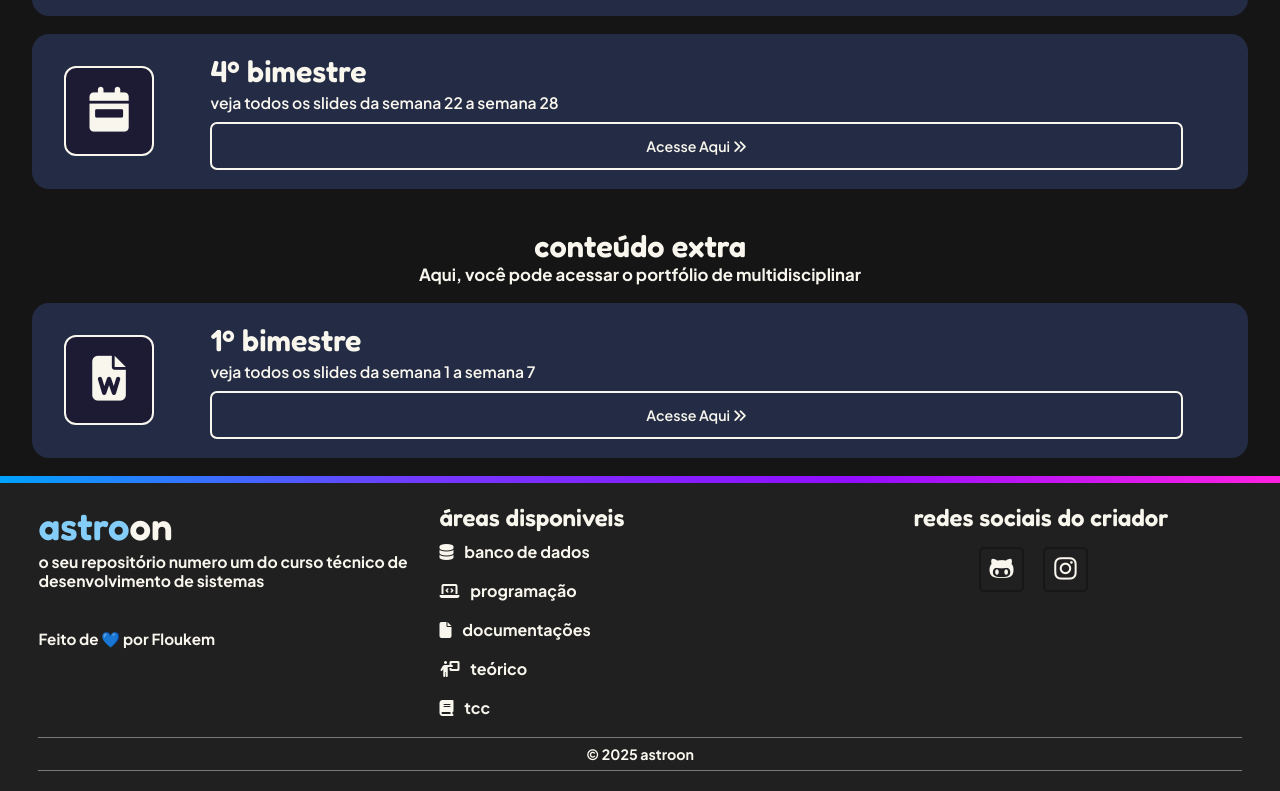
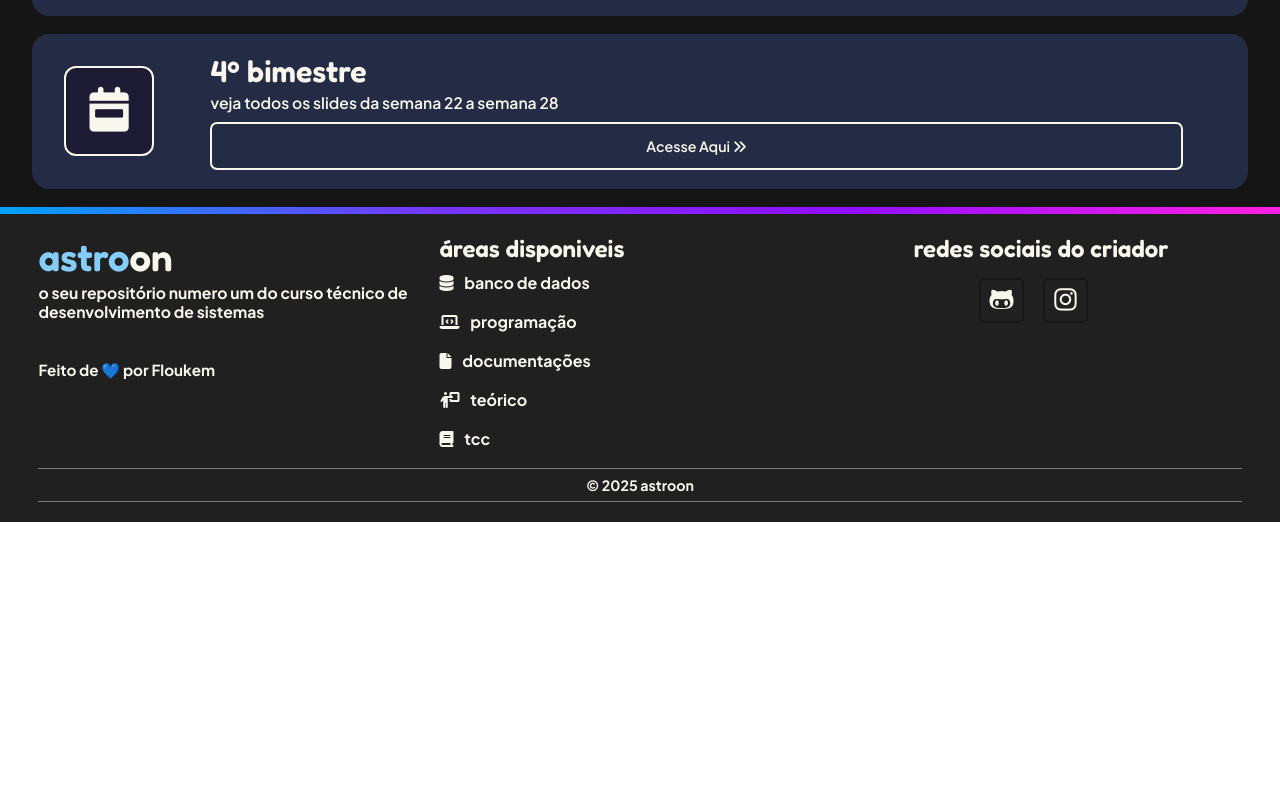
Before and after one commit to floukemzeetos/astroon, a plain HTML site: page multidisciplinar.html in a window 1280 px wide. Shown: the part 1553-2344 px from the top of the page. After the commit the page ends 2075 px from the top, so only its background shows below. Drawn offline with nearby package versions, Linux system fonts and the light colour scheme.

Commit message:
Update multidisciplinar.html

```diff
--- a/multidisciplinar.html
+++ b/multidisciplinar.html
@@ -83,19 +83,6 @@
                 </div>
             </div>
 
-            <h1>conteúdo extra</h1>
-            <p class="sub">Aqui, você pode acessar o portfólio de multidisciplinar</p>
-            <div class="contain">
-                <div class="img">
-                    <p><i class="fa-solid fa-file-word"></i></p>
-                </div>
-                <div class="des">
-                    <h2>1º bimestre</h2>
-                    <p>veja todos os slides da semana 1 a semana 7</p>
-                    <a href="banco_de_dados.html"><button>Acesse Aqui <i class="fa-solid fa-angles-right"></i></button></a>
-                </div>
-            </div>
-
         </section>
 
         <section class="barcolor">
@@ -133,4 +120,5 @@
     document.getElementById('year').textContent = new Date().getFullYear();
 </script>
 <script src="https://kit.fontawesome.com/97bd621b28.js" crossorigin="anonymous"></script>
+
 </html>
```
